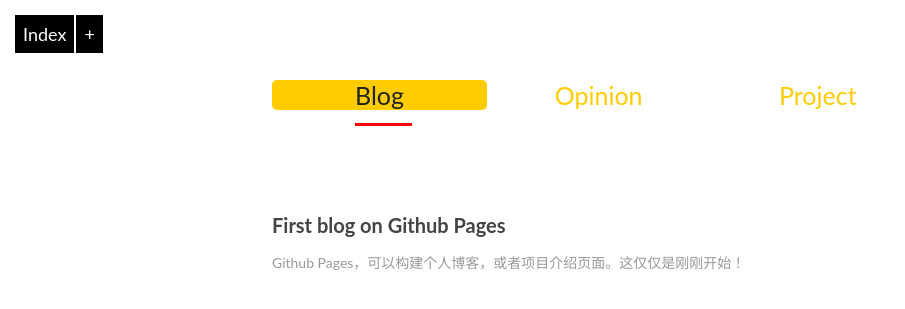
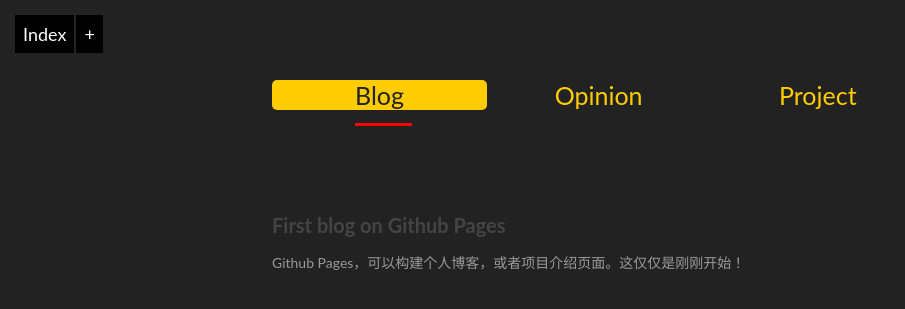
Before and after one commit to cyonks/cyonks.github.io, a Jekyll site: the page built from index.md, in a window 1280 px wide. Shown: the top 309 px of the page, without its empty margins (0-905 px from the left). Built offline with Jekyll 4.4.1, drawn with Linux system fonts in a browser that asks for light colours; Markdown is read by kramdown in place of the engine named in the settings.

Commit message:
modified css

```diff
--- a/css/default.css
+++ b/css/default.css
@@ -32,7 +32,7 @@
 
 
 /***********default settings**********/
-body {font-family: Lato, "Helvetica Neue", Helvetica, Arial, "Microsoft Yahei", "微软雅黑", sans-serif;font-size:16px;}
+body {font-family: Lato, "Helvetica Neue", Helvetica, Arial, "Microsoft Yahei", "微软雅黑", sans-serif;font-size:16px;background: #222;color:#ddd;}
 a {color:#4A75B5;text-decoration:none;outline:none;}
 a:hover {text-decoration:underline}
 a.external {padding-right:13px;background:url('/images/icons.gif') no-repeat right 1px;}
@@ -105,7 +105,9 @@
 .index-content .artical-cate li { display:inline-block; *float:left; zoom:1; font-size:25px; width:32%; cursor:pointer;border-radius: 5px; }
 .index-content .artical-cate li a,
 .index-content .artical-cate li a:visited { display:inline-block; zoom:1; color:#fc0; width:100%; }
-.index-content .artical-cate li a:hover { text-decoration:none; }
+.index-content .artical-cate li a:hover { background: #252525;
+box-shadow: inset 0 1px 3px rgba(0,0,0,.5), 0 1px 0 rgba(255,255,255,.1);
+text-shadow: 0 1px 3px rgba(0,0,0,.5);text-decoration:none; }
 .index-content .artical-cate li.on span{ color:#222; }
 .index-content .artical-cate li.on{background: #fc0;}
 
```
